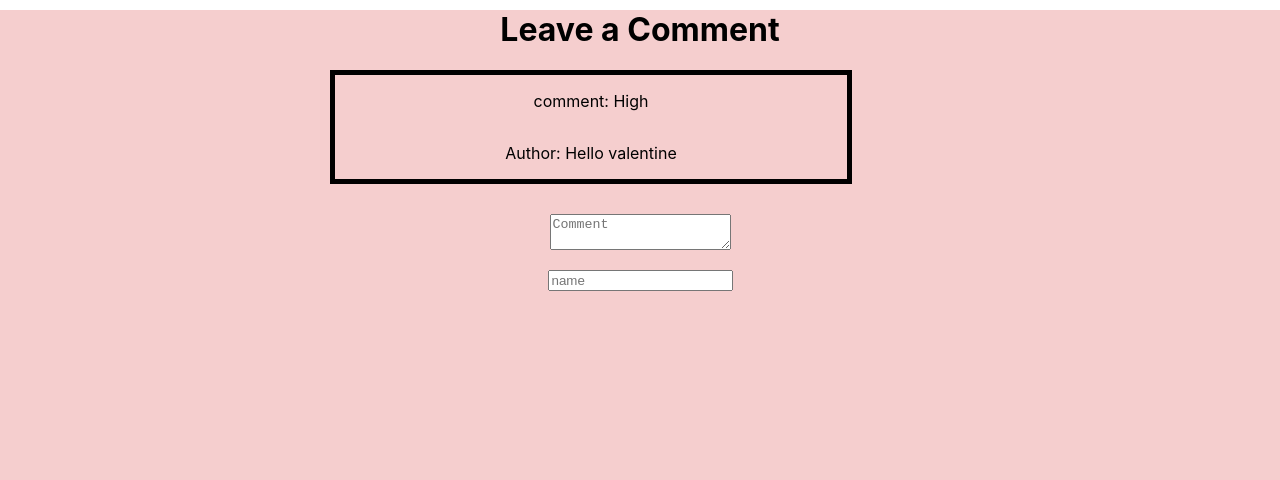
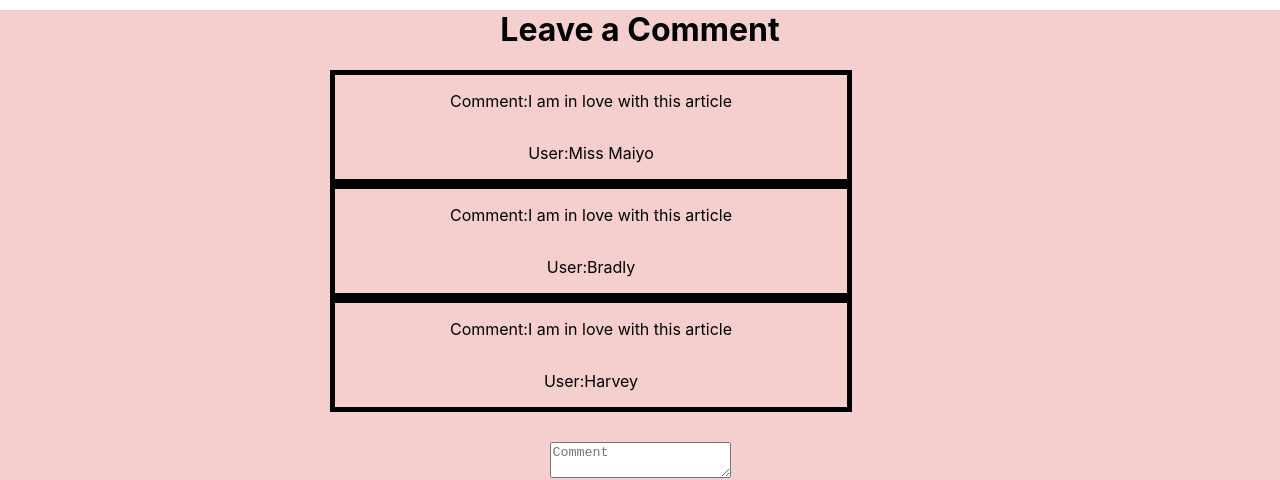
Before and after one commit to Maiyoj/Maps-n-Bags, a React (Create React App) app: page /blog in a window 1280 px wide. Shown: the part 2574-3054 px from the top of the page. Built offline with nearby package versions, Linux system fonts and the light colour scheme; data requests are answered from the project's data file.

Commit message:
fetched comments and displayed

```diff
--- a/db.json
+++ b/db.json
@@ -30,14 +30,17 @@
    "comments":[
      {
        "id":1,
-       "comment": "I am in love  with this article"
+       "comment": "I am in love  with this article",
+       "user":"Miss Maiyo"
      },   {
       "id":2,
-      "comment": "I am in love  with this article"
+      "comment": "I am in love  with this article",
+      "user":"Bradly"
     },
     {
       "id":3,
-      "comment": "I am in love  with this article"
+      "comment": "I am in love  with this article",
+      "user":"Harvey"
     }
 
    ]
--- a/src/components/Blog.js
+++ b/src/components/Blog.js
@@ -27,6 +27,9 @@ const allBlogs = blogs.map((blog) =>{
 })
 
 
+
+
+
     return(
          <div className="blogs">
             <h1>Blogs</h1>
--- a/src/components/Comments.js
+++ b/src/components/Comments.js
@@ -1,17 +1,43 @@
+import {useEffect, useState} from "react"
+
+
 function Comments(){
+    const [comments, setComments] =useState([])
+    useEffect(()=>{
+        fetch("http://localhost:3000/comments")
+        .then((res)=> res.json())
+        .then((data) =>{
+         setComments(data)
+        },[comments,setComments])
+
+    });
+
+    const allComments = comments.map((comment) =>{
+        return (
+           <div key={comment.id} className="displayComment">
+                 <p >Comment:{comment.comment}</p>
+                 <p >User:{comment.user}</p>
+
+           </div>
+        )
+
+    })
+
+
     return(
 
      <div className="commentForm">
          <h1>Leave a Comment</h1>
-         <div className="displayComment">
-         <p>comment: High</p>
+         {/* <div className="">
+         <p>comment: {comment}</p>
          <p>Author: Hello valentine</p>
-         </div>
+         </div> */}
+
+         {allComments}
          <form className="updateForm">
          <textarea placeholder="Comment"></textarea><br/>
          <input placeholder="name"></input>
          </form>
-
      </div>
      )
 }
```
